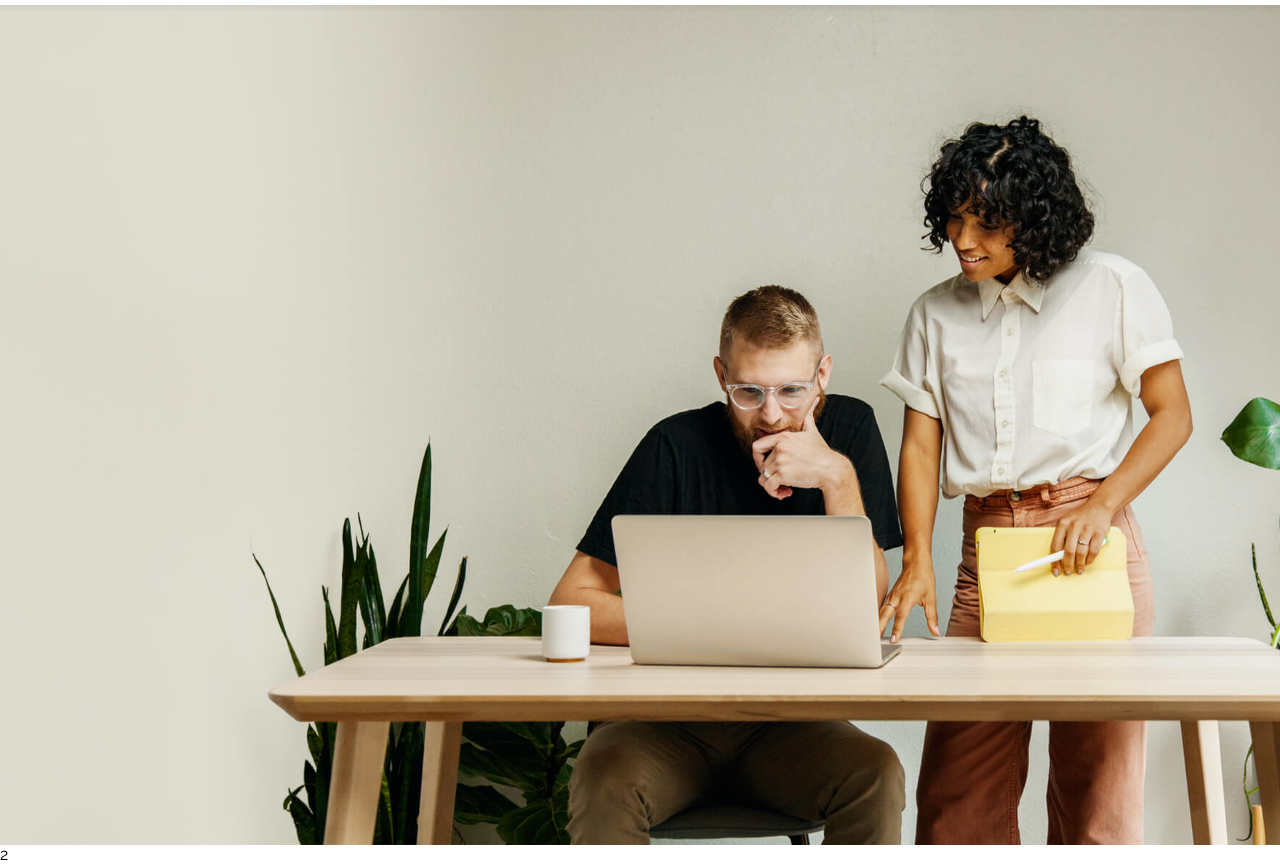
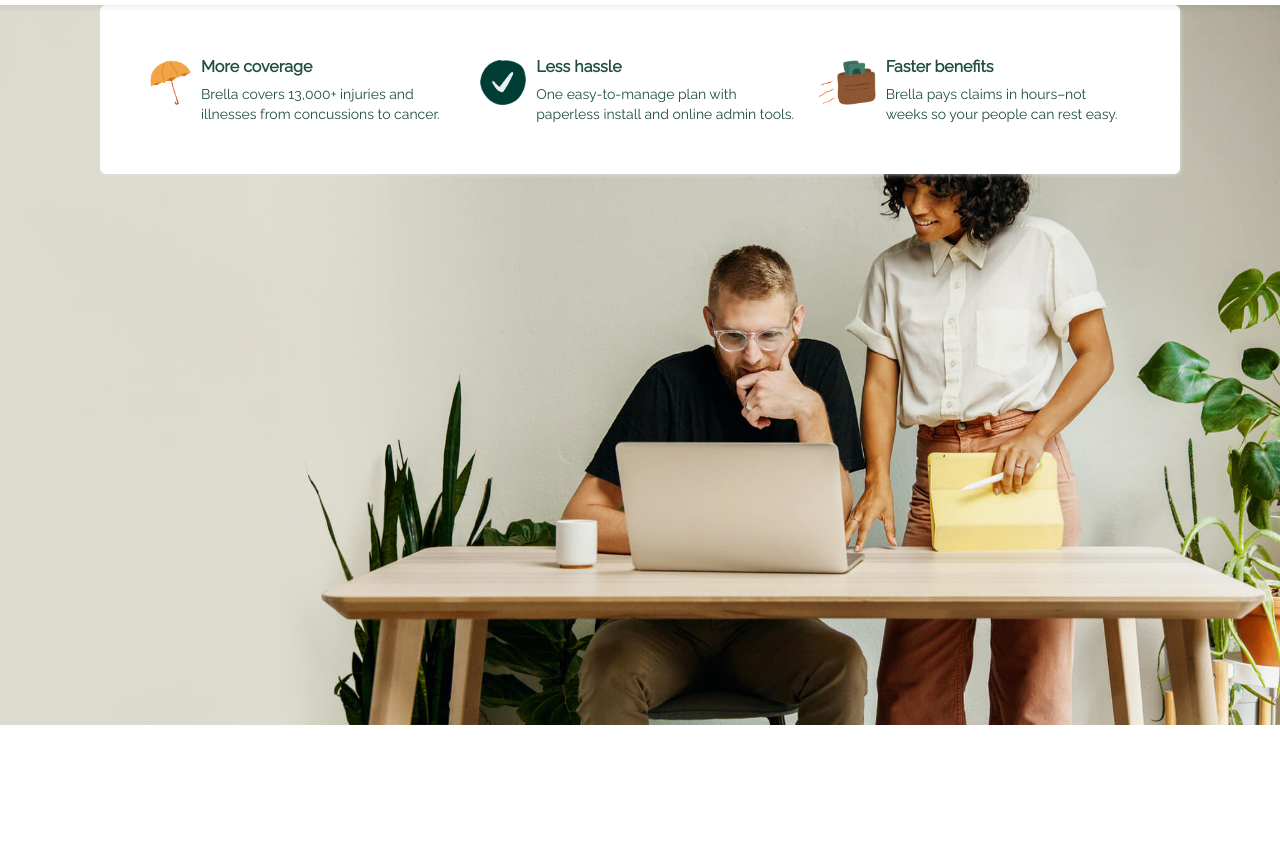
Before and after one commit to mikejusi/brella-landing, a plain HTML site: page index.html in a window 1280 px wide. Shown: the part 85-949 px from the top of the page. After the commit the page ends 810 px from the top, so only its background shows below. Drawn offline with Linux system fonts and the light colour scheme.

Commit message:
create info panel

```diff
--- a/assets/css/style.css
+++ b/assets/css/style.css
@@ -1,7 +1,7 @@
 *{
     padding: 0;
     margin: 0;
-    font-family: 'Raleway';
+    font-family: Raleway,sans-serif;
 }
 
 a{
@@ -13,6 +13,7 @@ ul{
 }
 
 .head__link li{
+    margin-left: 3px;
     padding: 0 34px;
 }
 
@@ -54,7 +55,7 @@ header{
 }
 
 header .p-head{
-    padding: 34px 45px;
+    padding: 31px 45px;
 }
 
 .me-auto{
@@ -63,15 +64,7 @@ header .p-head{
 
 .parralax{
     background-image: url(/assets/img/pre-main.jpg);
-    /* height: 76vh; */
     height: 90vh;
-
-    display: -webkit-box;
-    display: -webkit-flex;
-    display: -ms-flexbox;
-    display: flex;
-    padding-top: 0;
-    padding-bottom: 120px;
     -webkit-box-align: center;
     -webkit-align-items: center;
     -ms-flex-align: center;
@@ -82,6 +75,47 @@ header .p-head{
     background-attachment: fixed;
 }
 
-.why{
+.bg-white{
     background-color: white;
 }
+
+.content{
+    width: 100%;
+    max-width: 1400px;
+    margin: 0 auto;
+}
+
+.mb-100{
+    margin-bottom: 100px;
+}
+
+.info__hd{
+    margin: 0 100px;
+    padding: 50px;
+    border-radius: 6px;
+    box-shadow: 1px 1px 4px 0 rgb(232 230 230 / 60%);
+    grid-column-gap: 16px;
+}
+
+.info__hd .col-4 img{
+    width: auto;
+    height: 45px;
+    margin-top: 5px;
+    margin-right: 10px;
+    padding-top: 0;
+}
+
+.h__info__hd{
+    color: #214e41;
+    margin-bottom: 5px;
+    font-size: 16px;
+    line-height: 24px;
+    font-weight: 600;
+}
+
+.p__info__hd{
+    color: #214e41;
+    font-size: 14px;
+    line-height: 20px;
+    font-weight: 400;
+}
--- a/index.html
+++ b/index.html
@@ -13,7 +13,7 @@
     <header>
         <div class="d-flex p-head">
             <div class="logo me-auto">
-                <img src="assets/img/logo.svg">
+                <img src="assets/img/logo.svg" alt="error">
             </div>
             <ul class="d-flex head__link">
                 <li><a href="">Our Plan</a></li>
@@ -22,7 +22,7 @@
                 <li><a href="">Members</a></li>
                 <li><a href="">About</a></li>
                 <li><a href="">Blog</a></li>
-                <li><a class="btn__cstm" href="">Request a demo</a></li>
+                <li><a class="btn__cstm" href="">Let's talk</a></li>
                 <li><a href="">Login <i class="fa-solid fa-angle-down"></i></a></li>
                 <li><a href="">en</a></li>
             </ul>
@@ -31,12 +31,47 @@
 
     <main>
         <div class="parralax">
+            <div class="content mb-100">
+                <div class="d-flex bg-white info__hd">
+                    <div class="col-4 d-flex">
+                        <img src="assets/img/ct1.png" alt="error">
+                        <div class="d-grid">
+                            <div class="h__info__hd">
+                                More coverage
+                            </div>
+                            <p class="p__info__hd">
+                                Brella covers 13,000+ injuries and illnesses from concussions to cancer.
+                            </p>
+                        </div>
+                    </div>
 
+                    <div class="col-4 d-flex">
+                        <img src="assets/img/ct2.png" alt="error">
+                        <div class="d-grid">
+                            <div class="h__info__hd">
+                                Less hassle
+                            </div>
+                            <p class="p__info__hd">
+                                One easy-to-manage plan with paperless install and online admin tools.
+                            </p>
+                        </div>
+                    </div>
+
+                    <div class="col-4 d-flex">
+                        <img src="assets/img/ct3.png" alt="error">
+                        <div class="d-grid">
+                            <div class="h__info__hd">
+                                Faster benefits
+                            </div>
+                            <p class="p__info__hd">
+                                Brella pays claims in hours–not weeks so your people can rest easy.
+                            </p>
+                        </div>
+                    </div>
+                </div>
+            </div>
         </div>
 
-        <div class="why">
-            2
-        </div>
     </main>
 
     <footer>
```
Also changed, not shown: assets/img/ct1.png (added), assets/img/ct2.png (added), assets/img/ct3.png (added).
